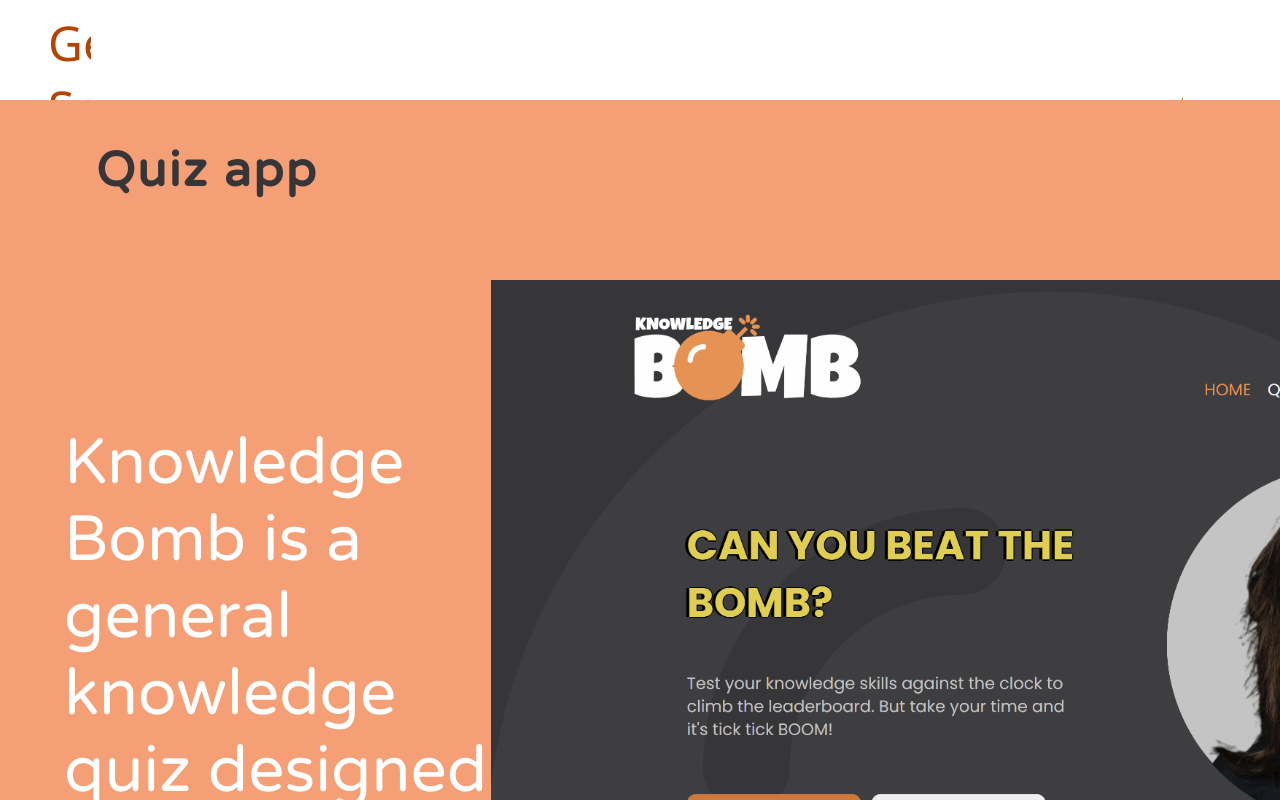
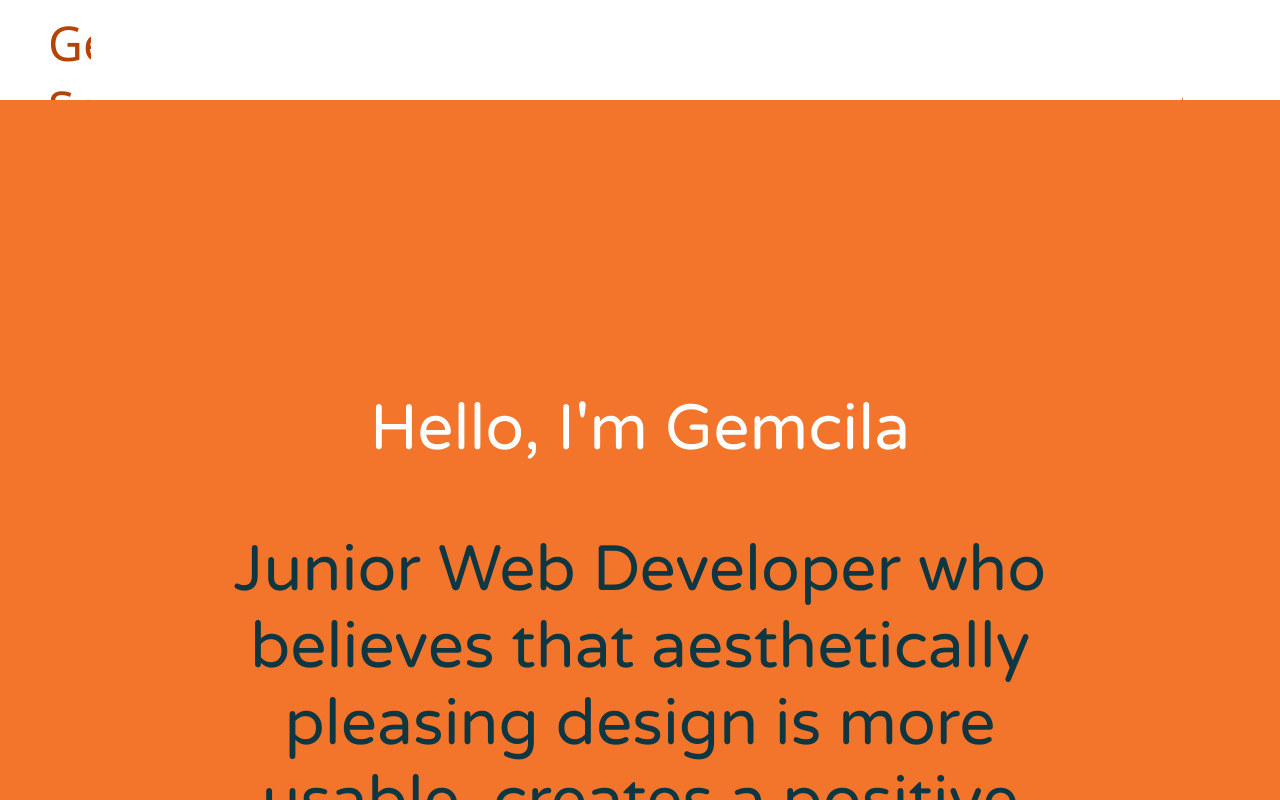
Before and after one commit to ggemcila/portfolio, a React (Create React App) app: page / in a window 1280 px wide. Built offline with nearby package versions, Linux system fonts and the light colour scheme.

Commit message:
#26 Basic CSS homepage

```diff
--- a/src/App.jsx
+++ b/src/App.jsx
@@ -15,8 +15,7 @@ function App() {
      <Topbar menuOpen={menuOpen} setMenuOpen={setMenuOpen}/>
      <Menu menuOpen={menuOpen} setMenuOpen={setMenuOpen}/>
      <div className="sections">
-     <Quizapp/>
-     <Intro/>
+       <Intro/>
        <Quizapp/>
        <Weatherapp/>
        <Gamesreview/>
--- a/src/components/gamesreview/Gamesreview.jsx
+++ b/src/components/gamesreview/Gamesreview.jsx
@@ -3,7 +3,7 @@ import "./gamesreview.scss";
 export default function Gamesreview() {
     return (
         <div className="gamesreview" id="gamesreview">
-             <h1 className="title3">Game review app</h1>
+             <h1 className="title3">Games review app</h1>
             <div className="screen"></div>
             <div className="technologies3">React js | Node JS | Express | Mongo db | Insomnia </div>
         </div>
--- a/src/components/intro/intro.jsx
+++ b/src/components/intro/intro.jsx
@@ -1,13 +1,14 @@
 import "./intro.scss";
-import bomblogo from "../../assets/bomblogo.png";
-import weathertoday from "../../assets/weathertoday.png";
-
 const Intro = () => {
     return (
-        <div className="intro" id="intro">
-            <div className="titleIntro">
-                Hi I'm Gemcila, Junior Web Developer who believes that aesthetically pleasing design is more usable, creates a positive response and encourages participation.
+        <div className="introcontainer" id="intro">
+            <div className="textIntro1">
+                Hello, I'm Gemcila
             </div>
+            <div className="textIntro2">
+                Junior Web Developer who believes that aesthetically pleasing design is more usable, creates a positive response and encourages participation.
+            </div>
+
 
 
 
--- a/src/components/intro/intro.scss
+++ b/src/components/intro/intro.scss
@@ -1,14 +1,21 @@
-.intro{
+@import url('https://fonts.googleapis.com/css2?family=Varela+Round&display=swap');
+.introcontainer{
     background-color: #F3752B;
+    text-align: center;
 }
-.titleIntro{
-    font-size: 2em;
-    font-family: 'Segoe UI', Tahoma, Geneva, Verdana, sans-serif;
+.textIntro1,.textIntro2{
+    font-size: 4em;
+    font-family: 'Varela Round';
     color: white;
-    margin-top: 2.5em;
-    margin-left: 5em;
-    margin-right: 5em;
-
+}
+.textIntro1{
+    margin-top: 5em;
+    margin-bottom: 1em;
+}
+.textIntro2{
+    margin-left: 3em;
+    margin-right: 3em;
+    color: #0e3742;
 }
 
 .slider{
--- a/src/components/quizapp/Quizapp.jsx
+++ b/src/components/quizapp/Quizapp.jsx
@@ -8,7 +8,7 @@ export default function Quizapp() {
             <h1 className="title">Quiz app</h1>
             <div className="container">
                 <div className="subtitleweather">Knowledge Bomb is a general knowledge quiz designed to test the user's skills against the clock</div>
-                <a href='https://magnetic-2021.herokuapp.com/'><img src={bombhome} className="bombhome"></img></a>
+                <a href='https://magnetic-2021.herokuapp.com/'><img src={bombhome} alt="quizapppage" className="bombhome"></img></a>
                 </div>
                 <div className="technologies">
                     <div className="technology">React JS | Node JS | Express | Mongo db | Animation | Figma | Logo designed by the team | Adapted for desktop, tablet and mobile </div>
--- a/src/components/topbar/topbar.scss
+++ b/src/components/topbar/topbar.scss
@@ -1,9 +1,6 @@
 @import "../../global.scss";
 
 #topbar{
-    //background-color: #92374D;
-    //background-color: #EDEDF4;
-    //background-color: #2F4858;
     background-color: white;
     position: fixed;
     top:0;
@@ -12,7 +9,7 @@
     height: 100px;
 }
 .wrapper{
-    display: flex;
+    display:flex;
     align-items: center;
     justify-content:start;
 }
--- a/src/components/weatherapp/Weatherapp.jsx
+++ b/src/components/weatherapp/Weatherapp.jsx
@@ -6,7 +6,7 @@ export default function Weatherapp() {
     return (
         <div className="containerweather">
         <div className="weatherapp" id="weatherapp">
-           <img src={weathertoday} className="weathertoday"></img>
+           <img src={weathertoday} alt="weatherpage" className="weathertoday"></img>
            <div className="technologies2">
                <div className="technology2">Node JS | Express Handlebars | APIs | Forms</div>
             </div>
```
